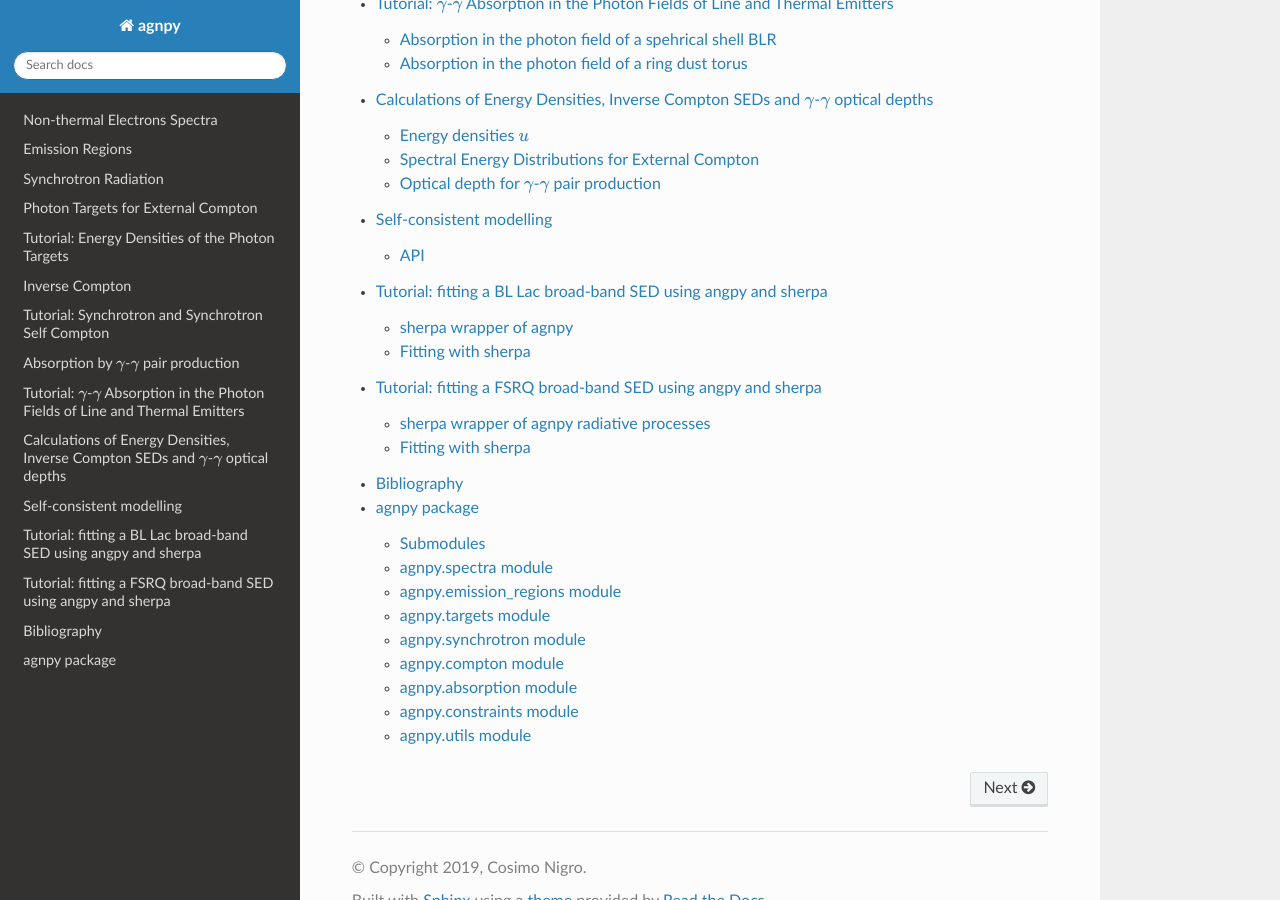
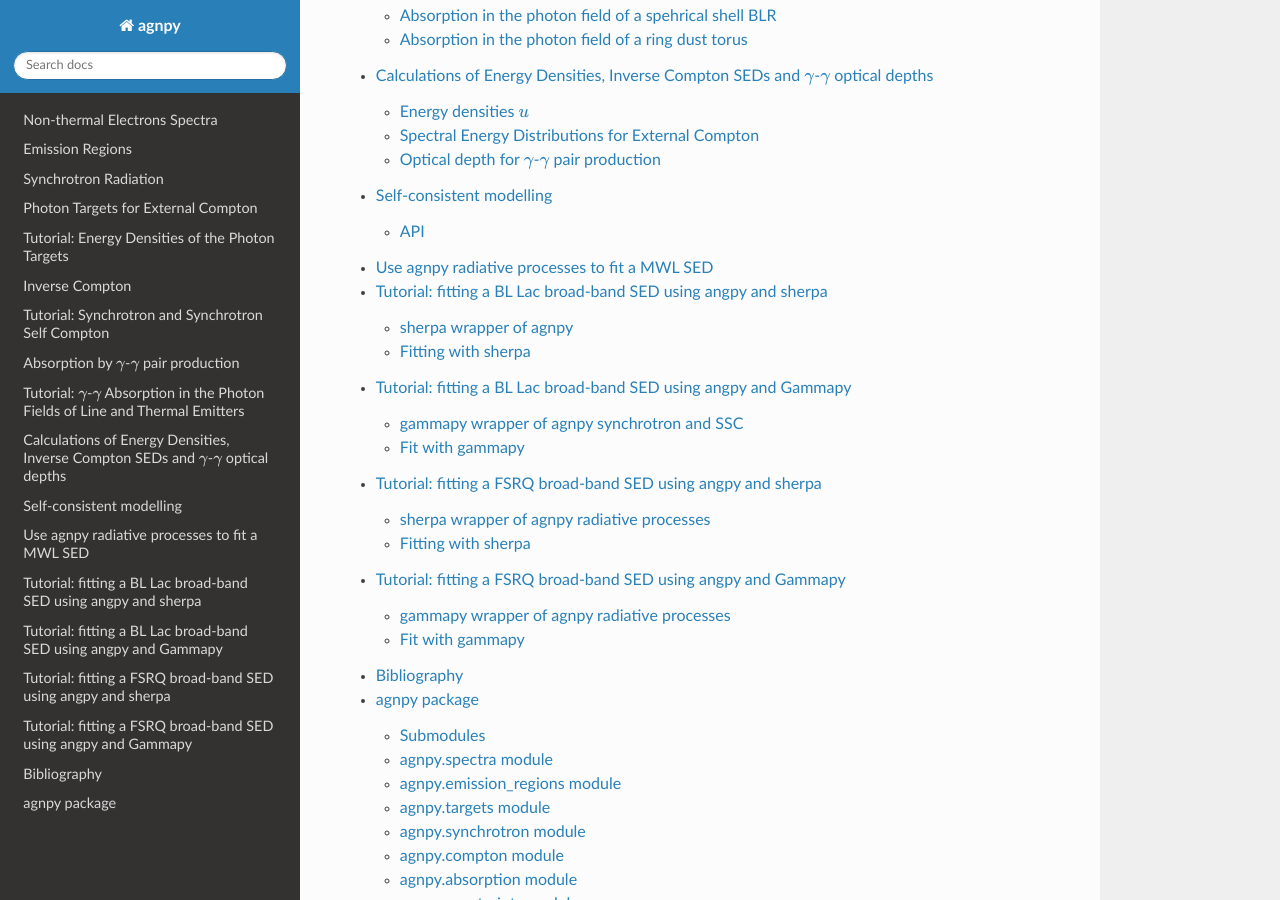
Before and after one commit to cosimoNigro/agnpy, a Sphinx documentation site: the page built from docs/index.rst, in a window 1280 px wide and 900 px high, scrolled down 2589 px. Built offline with Sphinx 7.4.7 and the Read the Docs theme 2.0.0, drawn with Linux system fonts in a browser that asks for light colours; pages that are not in the unit, such as notebooks, are missing from menus; some of the changed text lies outside the part shown.

Commit message:
added gammapy tutorial notebooks to the documentation structure

```diff
--- /dev/null
+++ b/docs/fit.rst
@@ -0,0 +1,17 @@
+.. _fit:
+
+
+Use agnpy radiative processes to fit a MWL SED
+==============================================
+agnpy is a code for numerical modelling: routines for data handling and fitting are not only outside of its scope, but are currently already implemented in several python data-analysis packages.
+Agnpy interfaceability with the astropy ecosystem allows it to be seamlessly interfaced with packages such as `sherpa` and `Gammapy`, containing these routines.
+In this documentation we provide several tutorial notebooks illustrating how to build wrappers with these two data-analysis packages to perform a :math:`\chi^2` fit of a MWL SED.
+We consider different science tools and different science cases (radiative processes). The interested user can find:
+
+* `a tutorial notebook wrapping agnpy with sherpa and fitting Mrk421 MWL SED <tutorials/ssc_sherpa_fit.html>`_;
+
+* `a tutorial notebook wrapping agnpy with Gammapy and fitting Mrk421 MWL SED <tutorials/ssc_gammapy_fit.html>`_;
+
+* `a tutorial notebook wrapping agnpy with sherpa and fitting PKS 1510-089 MWL SED <tutorials/ec_dt_sherpa_fit.html>`_;
+
+* `a tutorial notebook wrapping agnpy with Gammapy and fitting PKS 1510-089 MWL SED <tutorials/ec_dt_gammapy_fit.html>`_.
--- a/docs/index.rst
+++ b/docs/index.rst
@@ -63,7 +63,10 @@
    tutorials/absorption_targets.ipynb
    derivations
    spectral_constraints
+   fit
    tutorials/ssc_sherpa_fit.ipynb
+   tutorials/ssc_gammapy_fit.ipynb
    tutorials/ec_dt_sherpa_fit.ipynb
+   tutorials/ec_dt_gammapy_fit.ipynb
    bibliography
    agnpy
--- a/environment.yml
+++ b/environment.yml
@@ -15,3 +15,4 @@
   - sherpa
   - pip:
     - agnpy
+    - gammapy
```
Also changed, not shown: other parts of docs/index.rst (+1 -1 lines).
